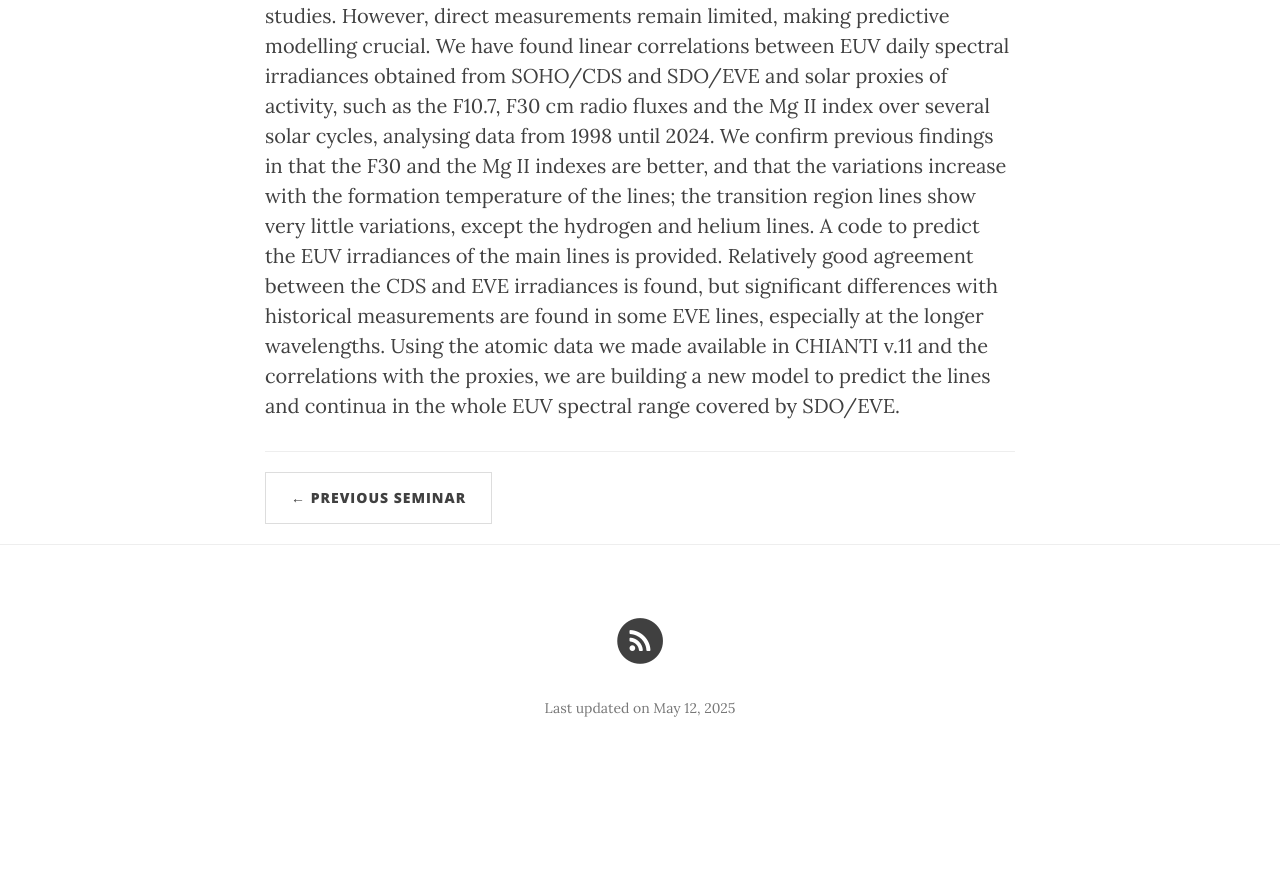
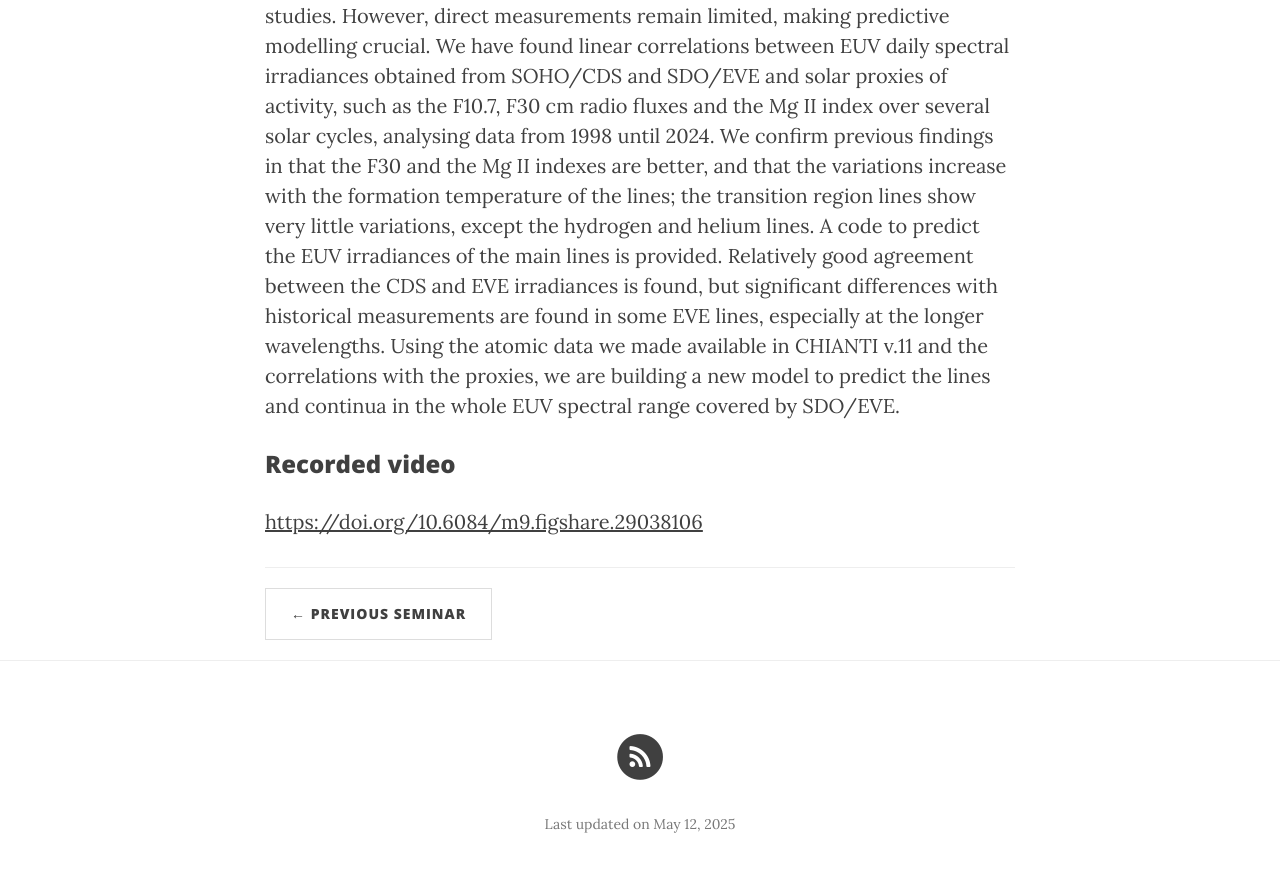
Before and after one commit to ITA-Solar/espos, a Jekyll site: the page built from _posts/2025-05-08-Deliporanidou.md, in a window 1280 px wide and 900 px high, scrolled down 756 px. Shown: the top 872 px of the window. Built offline with Jekyll 4.4.1, drawn with Linux system fonts in a browser that asks for light colours; nearby versions of some CDN libraries; before the commit the page ends 1540 px from its top, so only the background shows below that.

Commit message:
Update 2025-05-08-Deliporanidou.md, added video link

```diff
--- a/_posts/2025-05-08-Deliporanidou.md
+++ b/_posts/2025-05-08-Deliporanidou.md
@@ -9,3 +9,8 @@ published:  true
 
 ## Abstract
 Measuring the long-term variability of solar EUV/UV irradiances is needed for e.g. studying the Sun's influence on space weather, satellite drag and for solar studies. However, direct measurements remain limited, making predictive modelling crucial. We have found linear correlations between EUV daily spectral irradiances obtained from SOHO/CDS and SDO/EVE and solar proxies of activity, such as the F10.7,  F30 cm radio fluxes and the Mg II index over several solar cycles, analysing data from 1998 until 2024. We confirm previous findings in that the F30 and the Mg II indexes are better, and that the variations increase with the formation temperature of the lines; the transition region lines show very little variations, except the hydrogen and helium lines. A code to predict the EUV irradiances of the main lines is provided. Relatively good agreement between the CDS and EVE irradiances is found, but significant differences with historical measurements are found in some EVE lines, especially at the longer wavelengths. Using the atomic data we made available in CHIANTI v.11 and the correlations with the proxies, we are building a new model to predict the lines and continua in the whole EUV spectral range covered by SDO/EVE.
+
+
+### Recorded video
+
+[https://doi.org/10.6084/m9.figshare.29038106](https://doi.org/10.6084/m9.figshare.29038106)
```
